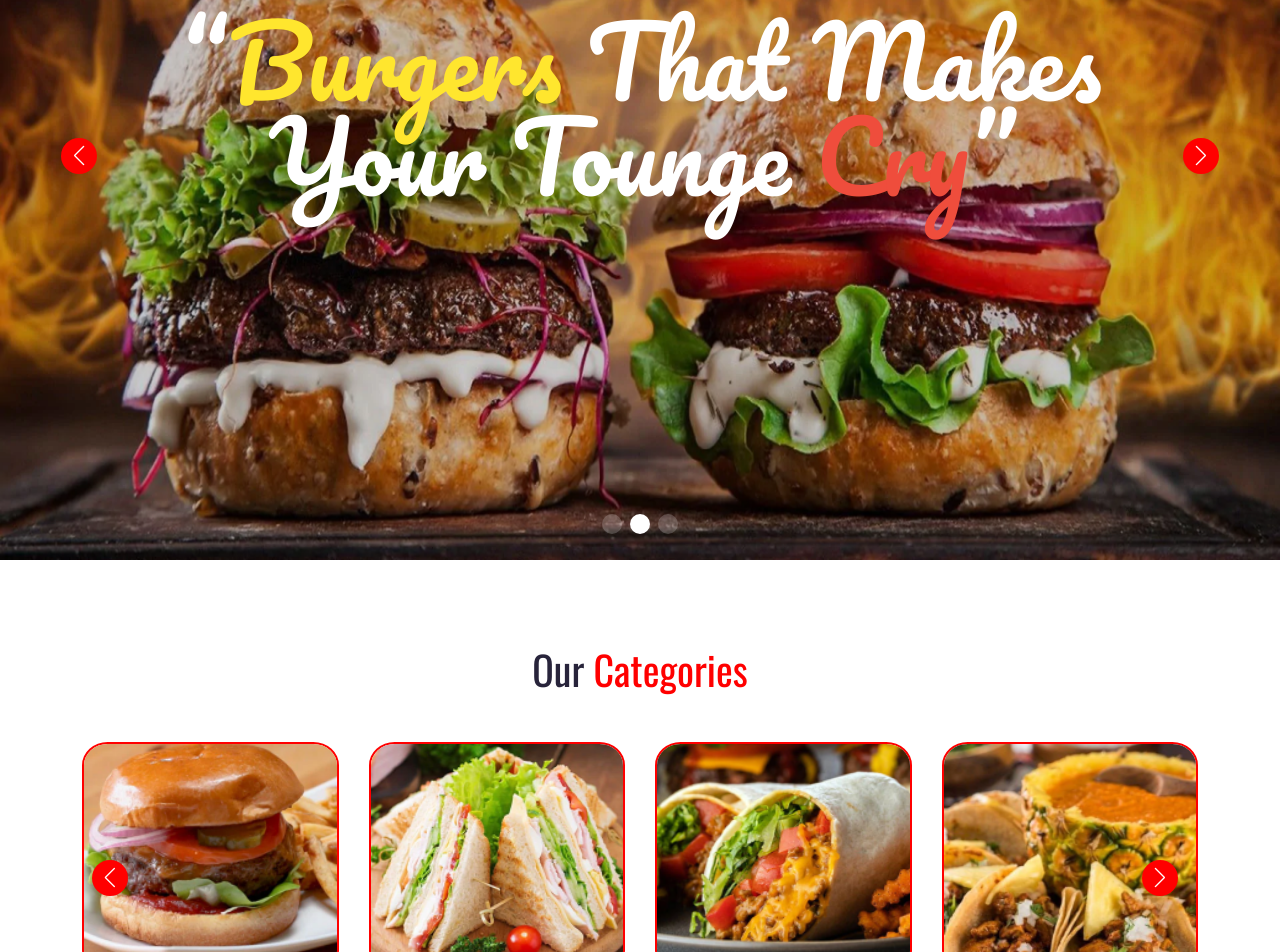
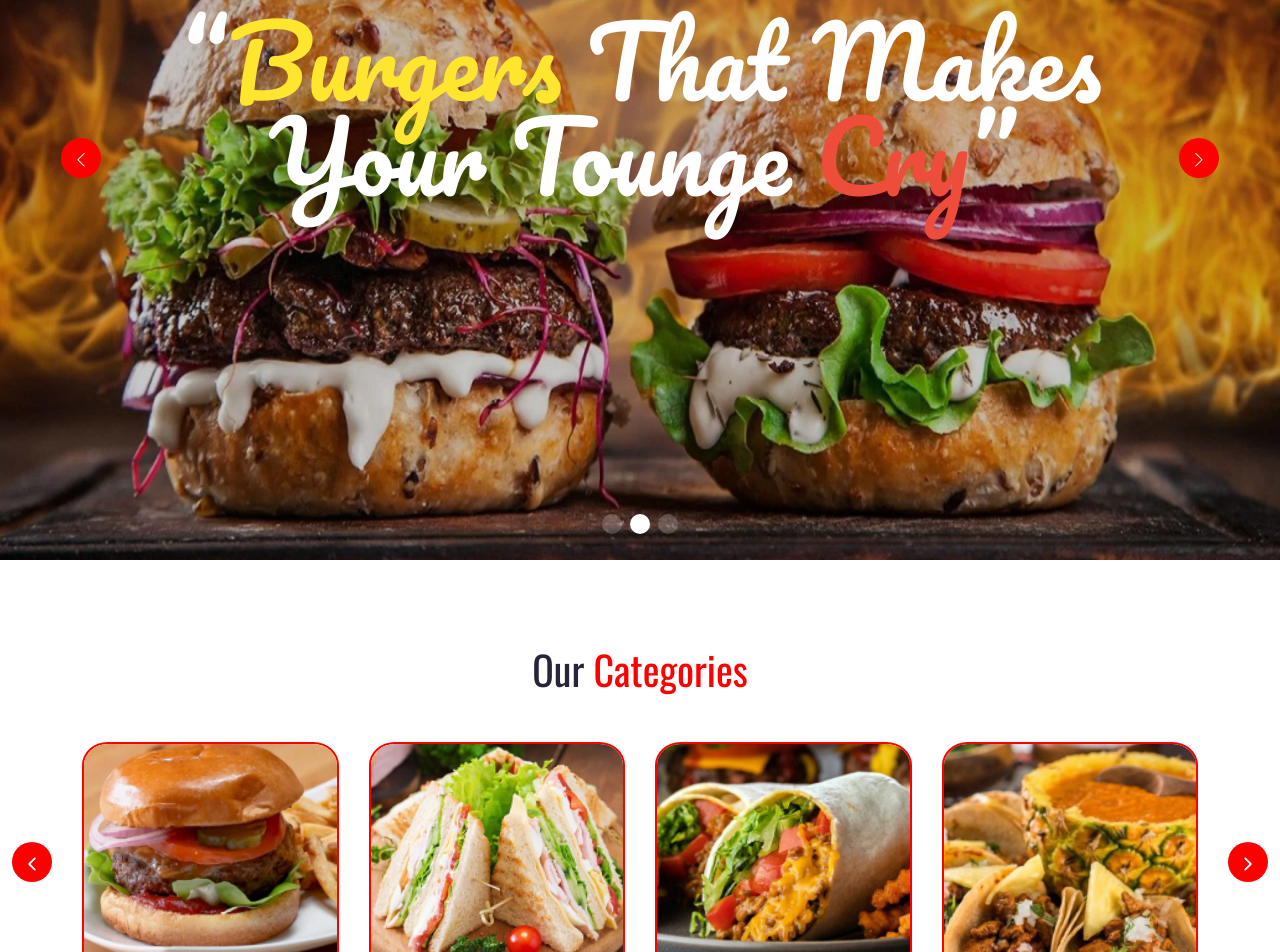
Before and after one commit to Ibrahimcoderx/theme3, a Next.js app: page / in a window 1280 px wide. Shown: the part 240-1192 px from the top of the page. Built offline with nearby package versions, Linux system fonts and the light colour scheme.

Commit message:
first commit

```diff
--- a/Components/LandingPage/HomePage/HomePage.js
+++ b/Components/LandingPage/HomePage/HomePage.js
@@ -1,3 +1,4 @@
+
 import React from 'react'
 import styles from '../../../styles/theme_3/theme_3.module.css'
 
@@ -16,6 +17,7 @@ import { Col, Container, Row } from 'react-bootstrap';
 import { MdAddShoppingCart} from "react-icons/md";
 import Link from 'next/link';
 import { IoIosArrowForward, IoIosArrowBack } from "react-icons/io";
+import { useRef } from 'react';
 
 
 
@@ -23,6 +25,9 @@ import { IoIosArrowForward, IoIosArrowBack } from "react-icons/io";
 
 
 const HomePage = () => {
+
+  const swiperRef = useRef();
+
   return (
     <section>
 
@@ -43,6 +48,16 @@ const HomePage = () => {
 
               <Col lg={12}>
 
+              <div className={styles.BtnDev}>
+                  <button className={styles.SliderB1} onClick={() => swiperRef.current?.slidePrev()}>
+                    <IoIosArrowBack  className={styles.icon1}></IoIosArrowBack>
+                  </button>
+
+                  <button className={styles.SliderB2} onClick={() => swiperRef.current?.slideNext()}>
+                    <IoIosArrowForward className={styles.icon2}></IoIosArrowForward>
+                  </button>
+              </div>
+
 
               <div class="swiper mySwiperProductList">
 
@@ -55,8 +70,11 @@ const HomePage = () => {
                     pagination={{
                       clickable: true,
                     }}
-                    navigation={true}
+                    // navigation={true}
                     modules={[Pagination, Navigation]}
+                    onBeforeInit={(swiper) => {
+                      swiperRef.current = swiper;
+                    }}
                     breakpoints={{
                       120: {
                         slidesPerView: 1,
--- a/styles/common.css
+++ b/styles/common.css
@@ -17,16 +17,16 @@
 }
 
  .mySwiper .swiper-button-prev {
-    width: 36px;
-    height: 36px;
+    width: 40px;
+    height: 40px;
     color: #fff;
     background: red;
     border-radius: 50%;
     margin-left: 4%;
 }
  .mySwiper .swiper-button-next {
-    width: 36px;
-    height: 36px;
+    width: 40px;
+    height: 40px;
     color: #fff;
     background: red;
     border-radius: 50%;
@@ -34,11 +34,12 @@
 }
 
 .mySwiper .swiper-button-next:after, .swiper-button-prev:after {
-    font-size: 20px;
+    font-size: 14px;
+    margin-top: 3px;
 }
 
 .mySwiper  .swiper-button-prev:after, .swiper-button-next:after{
-    font-size: 20px;
+    font-size: 14px;
 }
 
 
@@ -50,53 +51,6 @@
     left: 0;
 
 }
-
- .mySwiper2 .swiper-button-prev {
-    position: absolute !important;
-    width: 36px;
-    height: 36px;
-    color:#fff;
-    background: red;
-    border-radius: 50%;
-    margin-bottom: 100px;
-}
- .mySwiper2 .swiper-button-next {
-    position: absolute !important;
-    right:20px;
-    width: 36px;
-    height: 36px;
-    color: #fff;
-    background: red;
-    border-radius: 50%;
-    z-index: 17 !important;
-
-}
-
-.mySwiper2 .swiper-button-next:after, .swiper-button-prev:after {
-    font-size: 20px;
-}
-
-.mySwiper2  .swiper-button-prev:after, .swiper-button-next:after{
-    font-size: 20px;
-}
-
-
-
-
-
-
-/* .swiper-button-prev {
-    padding:20px;
-    background-color: red;
-} */
-
-/* .swiper-pagination{
-   height: 50px;
-   display: none;
-} */
-/*  */
-
-
 
 
 @media (max-width: 990px) {
@@ -119,11 +73,13 @@
         vertical-align: 0px;
   }
 
-  .mySwiper2 .swiper-button-next, .swiper-button-prev{
+  .mySwiper .swiper-button-next, .swiper-button-prev{
     display: none;
 }
-  .mySwiper2 .swiper-button-prev, .swiper-button-next{
+  .mySwiper .swiper-button-prev, .swiper-button-next{
     display: none;
 }
 
+
+
     }
--- a/styles/theme_3/theme_3.module.css
+++ b/styles/theme_3/theme_3.module.css
@@ -195,6 +195,47 @@
 
 /* --------------------------------------------------------------------------------------------------------------------- */
 /* ------------------Slider-------------------------------------------------------------------------------------------------------------- */
+.BtnDev{
+  position: relative;
+}
+
+.SliderB1{
+  position: absolute;
+  top:0;
+  left:0;
+  border: none;
+  background-color:#ff0000;
+  padding: 8px 10px;
+  border-radius: 50px;
+  z-index: 18;
+  margin-left: -70px;
+  margin-top: 100px;
+
+}
+
+.SliderB2{
+  position: absolute;
+  top:0;
+  right:0;
+  border: none;
+  background-color:#ff0000;
+  padding: 8px 10px;
+  border-radius: 50px;
+  z-index: 18;
+  margin-right: -70px;
+  margin-top: 100px;
+}
+
+.icon1{
+  font-size: 20px;
+  color: #fff;
+}
+.icon2{
+  font-size: 20px;
+  color: #fff;
+}
+
+
 .slidertxt{
   text-align: center;
   font-family: 'Oswald';
@@ -914,11 +955,36 @@
   }
 
 
+  .SliderB1{
+    margin-left: -40px;
+    margin-top: 100px;
+
+  }
+
+  .SliderB2{
+    margin-right: -40px;
+    margin-top: 100px;
+  }
+
+  .icon1{
+    font-size: 20px;
+    color: #fff;
+  }
+  .icon2{
+    font-size: 20px;
+    color: #fff;
+  }
+
+
 
 }
 
 
 @media (max-width: 575px) {
+
+  .BtnDev{
+    display: none;
+  }
 
   .MenubarSec{
     top:10px;
```
